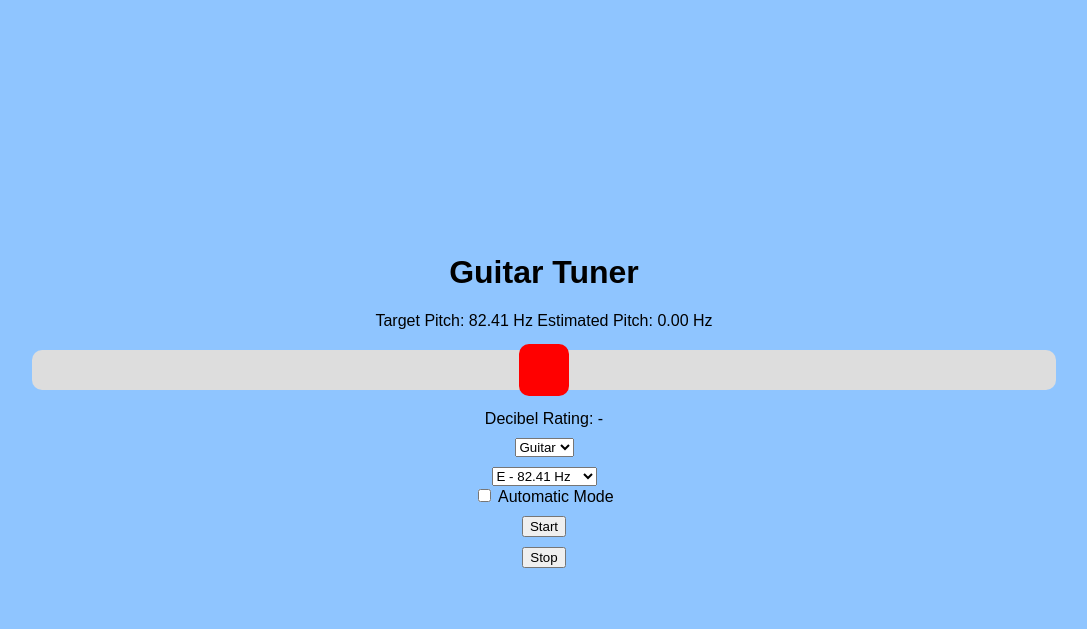
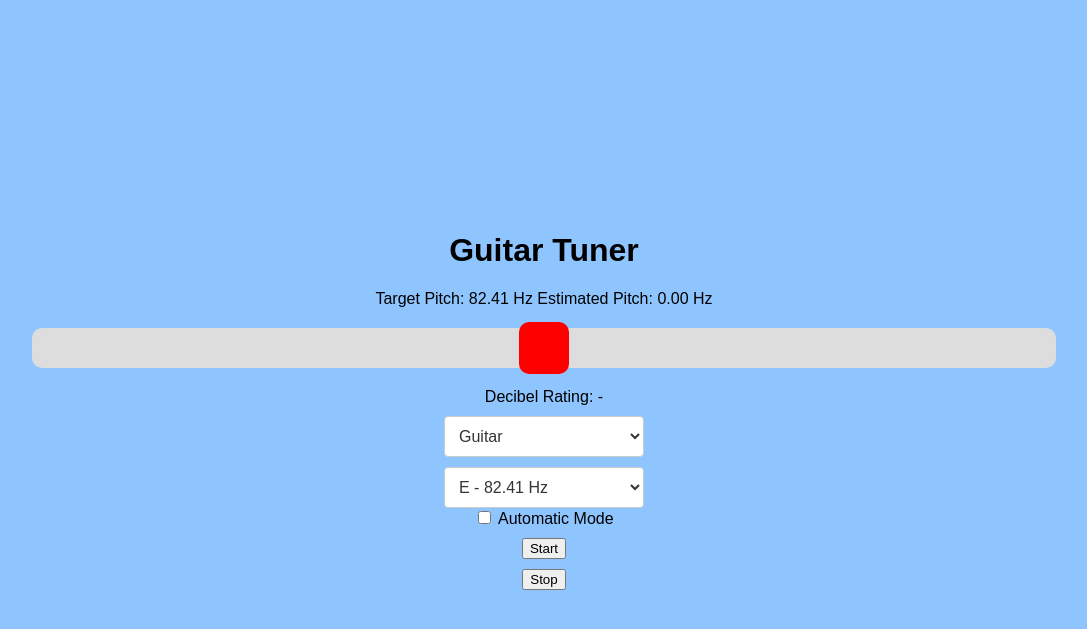
Before and after one commit to JohnathonCrowder/Guitar_tuner, a Flask app: page / in a window 1280 px wide. Shown: the top 629 px of the page, without its empty margins (96-1183 px from the left). Run offline with Flask 3, Linux system fonts and the light colour scheme.

Commit message:
Update the dropdown css
Made the dropdown menu's look more appealing.

```diff
--- a/static/styles.css
+++ b/static/styles.css
@@ -42,3 +42,24 @@ select, button {
     z-index: 1;
     border-radius: 10px;
 }
+
+select {
+    width: 200px;
+    padding: 10px;
+    font-size: 16px;
+    border: 1px solid #ccc;
+    border-radius: 4px;
+    background-color: #fff;
+    transition: background-color 0.3s ease;
+    color: #333;
+  }
+
+  select:hover {
+    border-color: #999;
+    background-color: hsl(0, 0%, 89%);
+  }
+
+  select:focus {
+    outline: none;
+    box-shadow: 0 0 4px rgba(0, 0, 0, 0.3);
+  }
```
